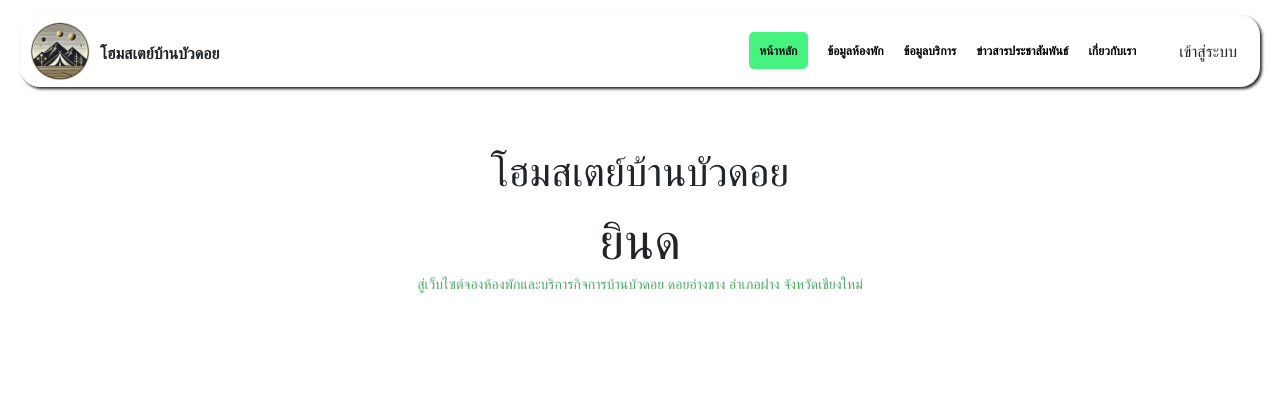
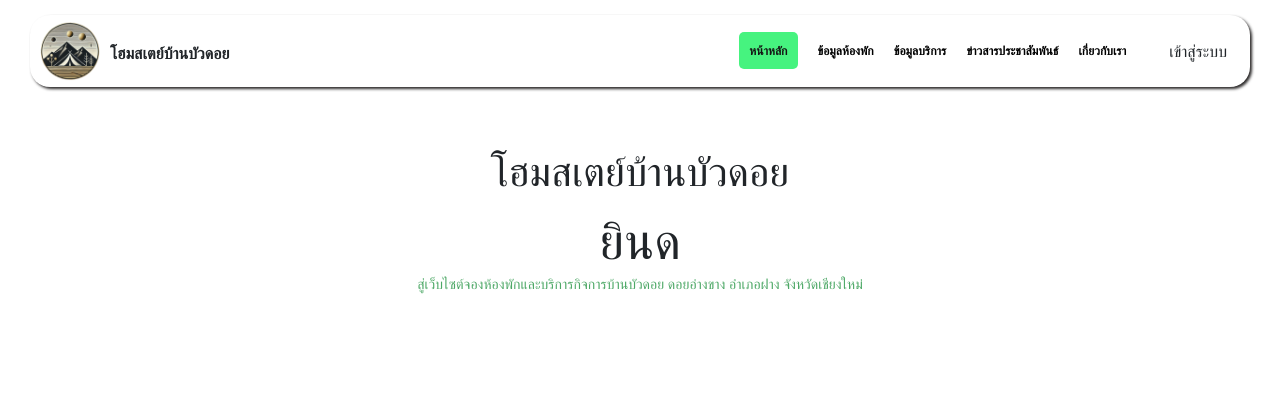
Before and after one commit to Khanchit202/git-baanbuadoi-project, a PHP site: page /index.php in a window 1280 px wide. Shown: the top 420 px of the page. Run offline with PHP 8.4, Linux system fonts and the light colour scheme; some libraries are stand-ins or nearby versions.

Commit message:
แก้แทบ

```diff
--- a/tabbar_view/menu_navbar.php
+++ b/tabbar_view/menu_navbar.php
@@ -50,10 +50,7 @@ function render_dropdown($profile_name) {
 }
 
 function admin_menu($profile_name) {
-    session_start();
-$current_page = basename($_SERVER['PHP_SELF']);
-session_start();
-$current_page = basename($_SERVER['PHP_SELF']);
+    $current_page = basename($_SERVER['PHP_SELF']);
     ?>
         <ul>
             <li><a href="index.php" class="<?php echo $current_page == 'index.php' ? 'active' : ''; ?>">หน้าหลัก</a></li>
@@ -61,15 +58,14 @@ $current_page = basename($_SERVER['PHP_SELF']);
             <li><a href="./service_product.php" class="<?php echo $current_page == 'service_product.php' ? 'active' : ''; ?>">ข้อมูลบริการ</a></li>
             <li><a href="./premaket.php" class="<?php echo $current_page == 'premaket.php' ? 'active' : ''; ?>">ข่าวสารประชาสัมพันธ์</a></li>
             <li><a href="./contect.php" class="<?php echo $current_page == 'contect.php' ? 'active' : ''; ?>">เกี่ยวกับเรา</a></li>
-            <li><a href="service/edit_data.php" class="<?php echo $current_page == 'contect.php' ? 'active' : ''; ?>">จัดการข้อมูล</a></li>
+            <li><a href="service/edit_data.php" class="<?php echo $current_page == 'edit_data.php' ? 'active' : ''; ?>">จัดการข้อมูล</a></li>
         </ul>
         <?php render_dropdown($profile_name); ?>
     <?php
 }
 
 function owner_menu($profile_name) {
-    session_start();
-$current_page = basename($_SERVER['PHP_SELF']);
+    $current_page = basename($_SERVER['PHP_SELF']);
     ?>
         <ul>
             <li><a href="index.php" class="<?php echo $current_page == 'index.php' ? 'active' : ''; ?>">หน้าหลัก</a></li>
@@ -84,8 +80,7 @@ $current_page = basename($_SERVER['PHP_SELF']);
 }
 
 function emp_menu($profile_name) {
-    session_start();
-$current_page = basename($_SERVER['PHP_SELF']);
+    $current_page = basename($_SERVER['PHP_SELF']);
     ?>
         <ul>
             <li><a href="index.php" class="<?php echo $current_page == 'index.php' ? 'active' : ''; ?>">หน้าหลัก</a></li>
@@ -100,8 +95,7 @@ $current_page = basename($_SERVER['PHP_SELF']);
 }
 
 function member_menu($profile_name) {
-    session_start();
-$current_page = basename($_SERVER['PHP_SELF']);
+    $current_page = basename($_SERVER['PHP_SELF']);
     ?>
         <ul>
             <li><a href="index.php" class="<?php echo $current_page == 'index.php' ? 'active' : ''; ?>">หน้าหลัก</a></li>
@@ -115,8 +109,7 @@ $current_page = basename($_SERVER['PHP_SELF']);
 }
 
 function web_menu() {
-    session_start();
-$current_page = basename($_SERVER['PHP_SELF']);
+    $current_page = basename($_SERVER['PHP_SELF']);
     ?>
         <ul>
             <li><a href="index.php" class="<?php echo $current_page == 'index.php' ? 'active' : ''; ?>">หน้าหลัก</a></li>
--- a/tabbar_view/tab_bar.php
+++ b/tabbar_view/tab_bar.php
@@ -1,6 +1,9 @@
+<?php
+session_start();
+$current_page = basename($_SERVER['PHP_SELF']);
+?>
 
-
-<div class="topbar_menu" style="margin: 0 20px;">
+<div class="topbar_menu">
     <div class="topbar_menu_logo">
         <a href="index.php"><img src="tabbar_view/baanbuadoi.png" alt="โฮมสเตย์บ้านบัวดอย Baanbuadoi"></a>
         <p>โฮมสเตย์บ้านบัวดอย</p>
```
